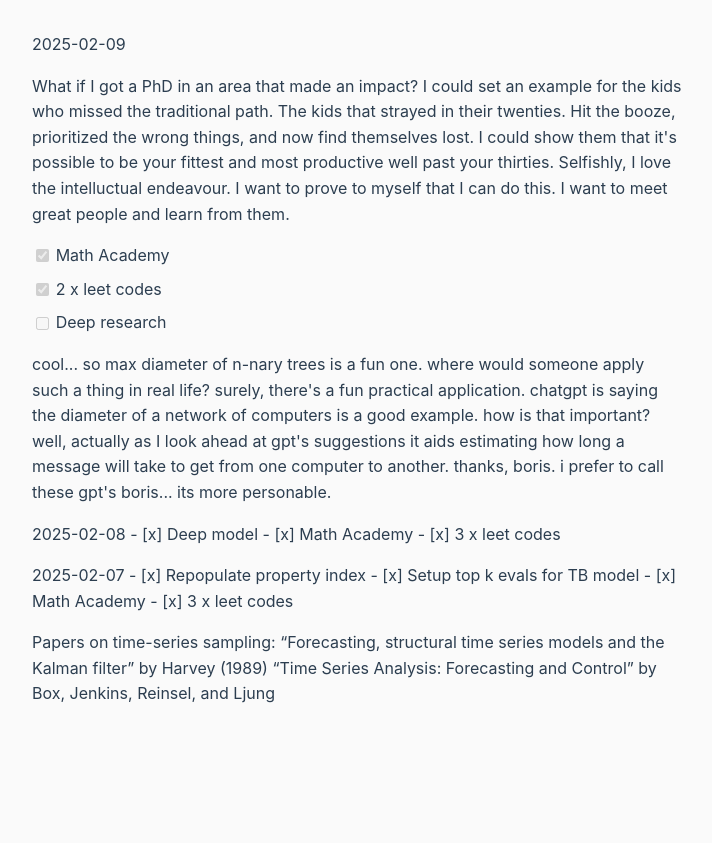
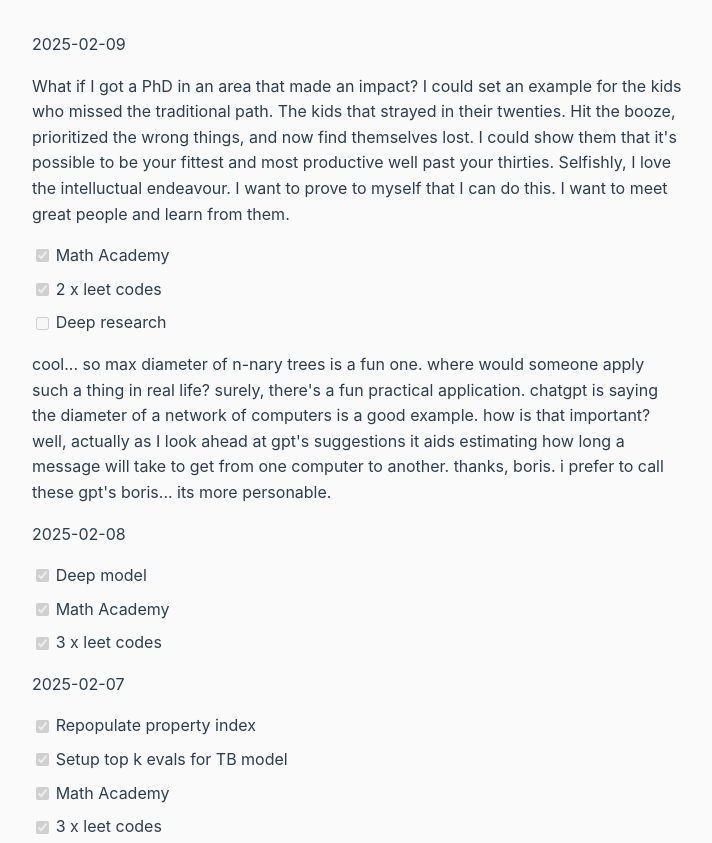
Before and after one commit to grad-ient/logmd, a plain HTML site: page index.html in a window 1280 px wide. Shown: the top 843 px of the page, without its empty margins (283-995 px from the left). Before the commit the page ends 800 px from the top, so only its background shows below. Drawn offline with Linux system fonts and the light colour scheme.

Commit message:
deploy: cf2bb3324def91f2efbf17a419f5366b8445f6eb

```diff
--- a/index.html
+++ b/index.html
@@ -61,15 +61,19 @@ endeavour. I want to prove to myself that I can do this. I want to meet great pe
 surely, there's a fun practical application. chatgpt is saying the diameter of a network of computers is a good example.
 how is that important? well, actually as I look ahead at gpt's suggestions it aids estimating how long a message
 will take to get from one computer to another. thanks, boris. i prefer to call these gpt's boris... its more personable. </p>
-<p>2025-02-08
-- [x] Deep model
-- [x] Math Academy
-- [x] 3 x leet codes</p>
-<p>2025-02-07
-- [x] Repopulate property index
-- [x] Setup top k evals for TB model
-- [x] Math Academy
-- [x] 3 x leet codes</p>
+<p>2025-02-08</p>
+<ul>
+<li>[x] Deep model</li>
+<li>[x] Math Academy</li>
+<li>[x] 3 x leet codes</li>
+</ul>
+<p>2025-02-07</p>
+<ul>
+<li>[x] Repopulate property index</li>
+<li>[x] Setup top k evals for TB model</li>
+<li>[x] Math Academy</li>
+<li>[x] 3 x leet codes</li>
+</ul>
 <p>Papers on time-series sampling:
 “Forecasting, structural time series models and the Kalman filter” by Harvey (1989)
 “Time Series Analysis: Forecasting and Control” by Box, Jenkins, Reinsel, and Ljung</p>
```
